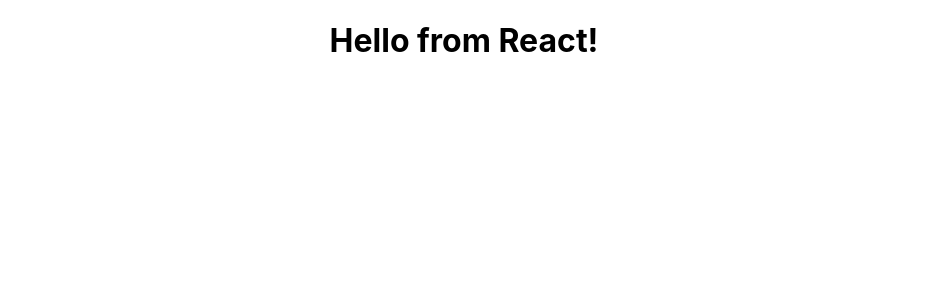
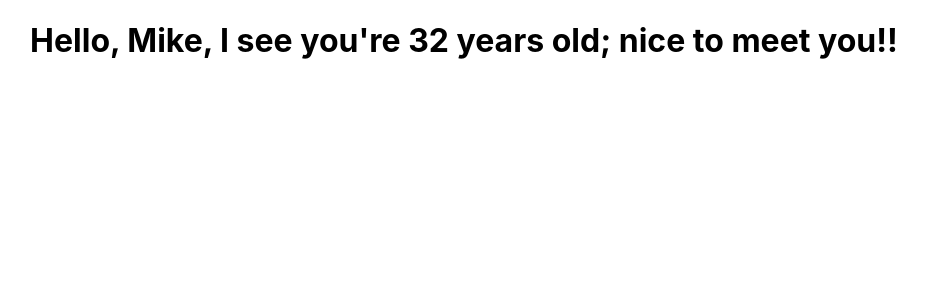
Before and after one commit to mariamar95/React, a React (Create React App) app in the folder my-app/: page / in a window 1280 px wide. Shown: the top 300 px of the page, without its empty margins (176-1102 px from the left). Built offline with nearby package versions, Linux system fonts and the light colour scheme.

Commit message:
created statless component with props

```diff
--- a/my-app/src/App.js
+++ b/my-app/src/App.js
@@ -1,11 +1,11 @@
 import logo from './logo.svg';
 import './App.css';
-import FunctionalGreeting from './components/FunctionalGreeting';
+import FunctionalGreetingWithProps from './components/FunctionalGreetingWithProps';
 
 function App() {
   return (
     <div className="App">
-      <FunctionalGreeting />
+      <FunctionalGreetingWithProps greeting="nice to meet you!" age="32" name="Mike" />
     </div>
   );
 }
--- /dev/null
+++ b/my-app/src/components/FunctionalGreetingWithProps.js
@@ -0,0 +1,10 @@
+import React from "react"
+
+
+
+const FunctionalGreetingWithProps = (props) => {
+    console.log(props);
+    return <h1>Hello, {props.name}, I see you're {props.age} years old; {props.greeting}!</h1>;
+}
+
+export default FunctionalGreetingWithProps
```
